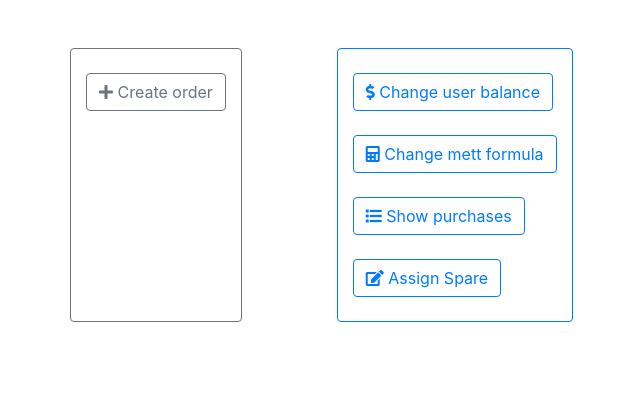
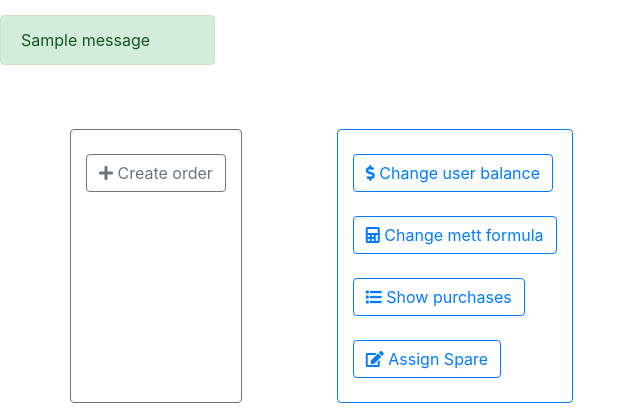
Before and after one commit to dorpvom/mettinizr, a Python web app: template src/app/templates/admin.html in a window 1280 px wide. Shown: the part 56-476 px from the top of the page, without its empty margins (0-640 px from the left). Run offline with Jinja, Linux system fonts and the light colour scheme; the template is opened without the code that fills it, so the values that code supplies are empty; one stand-in notice (Sample message) is shown; some libraries are stand-ins or nearby versions.

Commit message:
added flash message container

```diff
--- a/src/app/templates/base.html
+++ b/src/app/templates/base.html
@@ -60,12 +60,30 @@
             <!-- /.navbar-collapse -->
         </nav>
 
-    <div class="container-fluid">
+        <!-- flash messages -->
+        {% with messages = get_flashed_messages(with_categories=true) %}
+            {% if messages %}
+            <div class="row" style="padding: 0">
+                <div class="col-xs-12">
+                    {% for category, message in messages %}
+                        <div style="padding: 15px; margin-bottom: -15px">
+                            {% set flash_categories = ['danger', 'warning', 'info', 'success'] %}
+                            <div class="alert alert-{{ category if category in flash_categories else 'danger' }} alert-dismissible" role="alert">
+                                {{ message }}
+                            </div>
+                        </div>
+                    {% endfor %}
+                </div>
+            </div>
+            {% endif %}
+        {% endwith %}
 
-        <br /><br />
+        <div class="container-fluid">
 
-        {% block body %}{% endblock %}
-    </div>
+            <br /><br />
+
+            {% block body %}{% endblock %}
+        </div>
 
     </body>
 </html>
```
